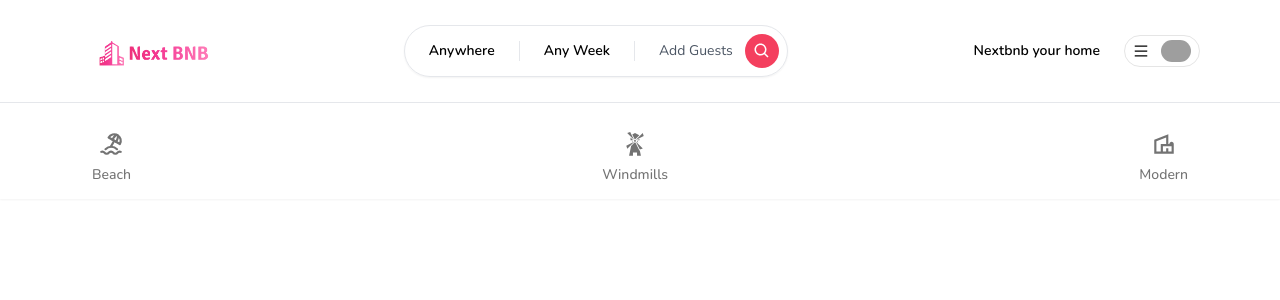
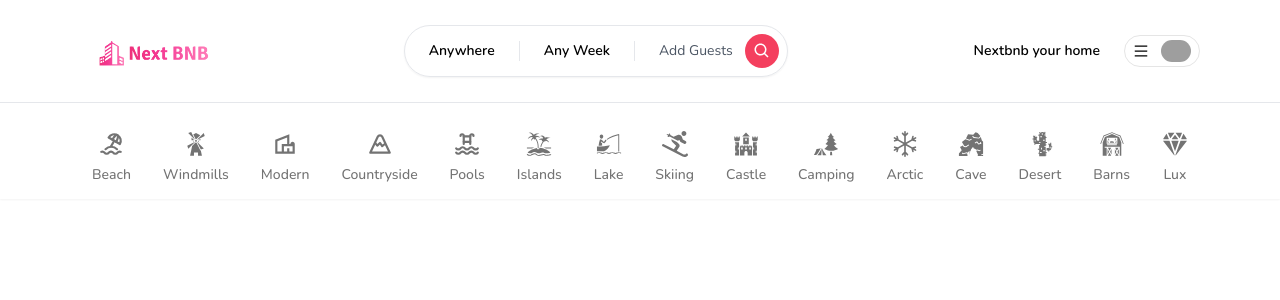
Before and after one commit to dpak1999/next-bnb, a Next.js app: page / in a window 1280 px wide. Shown: the top 300 px of the page. Built offline with nearby package versions, Linux system fonts and the light colour scheme; no server answers; grey boxes are pictures that could not be loaded.

Commit message:
add : categories & fix params

```diff
--- a/app/components/navbar/Categories.tsx
+++ b/app/components/navbar/Categories.tsx
@@ -1,10 +1,23 @@
 "use client";
 
 import Container from "../Container";
-import { TbBeach } from "react-icons/tb";
-import { GiWindmill } from "react-icons/gi";
+import { TbBeach, TbMountain, TbPool } from "react-icons/tb";
+import {
+  GiBarn,
+  GiBoatFishing,
+  GiCactus,
+  GiCastle,
+  GiCaveEntrance,
+  GiForestCamp,
+  GiIsland,
+  GiWindmill,
+} from "react-icons/gi";
 import { MdOutlineVilla } from "react-icons/md";
+import { BsSnow } from "react-icons/bs";
+import { FaSkiing } from "react-icons/fa";
 import CategoryBox from "../CategoryBox";
+import { usePathname, useSearchParams } from "next/navigation";
+import { IoDiamond } from "react-icons/io5";
 
 export const categories = [
   {
@@ -22,9 +35,79 @@
     icon: MdOutlineVilla,
     description: "This property is modern!",
   },
+  {
+    label: "Countryside",
+    icon: TbMountain,
+    description: "This property is in the countryside!",
+  },
+  {
+    label: "Pools",
+    icon: TbPool,
+    description: "This property has a pool!",
+  },
+  {
+    label: "Islands",
+    icon: GiIsland,
+    description: "This property is on an island!",
+  },
+  {
+    label: "Lake",
+    icon: GiBoatFishing,
+    description: "This property is close to a lake!",
+  },
+  {
+    label: "Skiing",
+    icon: FaSkiing,
+    description: "This property has skiing activities!",
+  },
+  {
+    label: "Castle",
+    icon: GiCastle,
+    description: "This property is in a castle!",
+  },
+  {
+    label: "Camping",
+    icon: GiForestCamp,
+    description: "This property has camping activities!",
+  },
+  {
+    label: "Arctic",
+    icon: BsSnow,
+    description: "This property has skiing activities!",
+  },
+  {
+    label: "Cave",
+    icon: GiCaveEntrance,
+    description: "This property is in a cave!",
+  },
+  {
+    label: "Desert",
+    icon: GiCactus,
+    description: "This property is in the desert!",
+  },
+  {
+    label: "Barns",
+    icon: GiBarn,
+    description: "This property is in the barn!",
+  },
+  {
+    label: "Lux",
+    icon: IoDiamond,
+    description: "This property is luxurious!",
+  },
 ];
 
 const Categories = () => {
+  const params = useSearchParams();
+  const category = params?.get("category");
+  const pathname = usePathname();
+
+  const isMainPage = pathname === "/";
+
+  if (!isMainPage) {
+    return null;
+  }
+
   return (
     <Container>
       <div className="pt-4 flex flex-row items-center justify-between overflow-x-auto">
@@ -32,7 +115,7 @@
           <CategoryBox
             key={cat.label}
             label={cat.label}
-            description={cat.description}
+            selected={category === cat.label}
             icon={cat.icon}
           />
         ))}
--- a/app/components/navbar/Logo.tsx
+++ b/app/components/navbar/Logo.tsx
@@ -8,6 +8,7 @@
 
   return (
     <Image
+      onClick={() => router.push("/")}
       alt="NextBNB"
       className="hidden md:block cursor-pointer"
       height={150}
```
Also changed, not shown: app/components/CategoryBox.tsx (+1 -7 lines).
